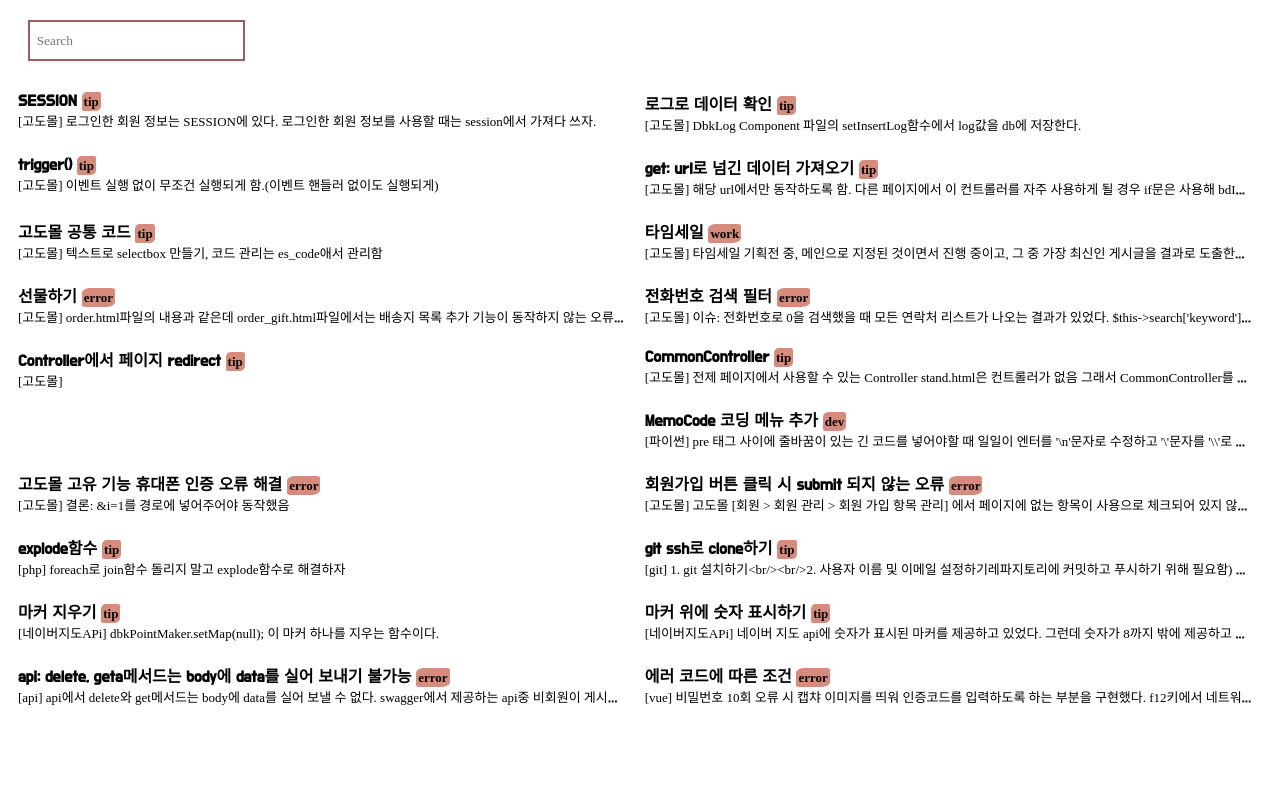
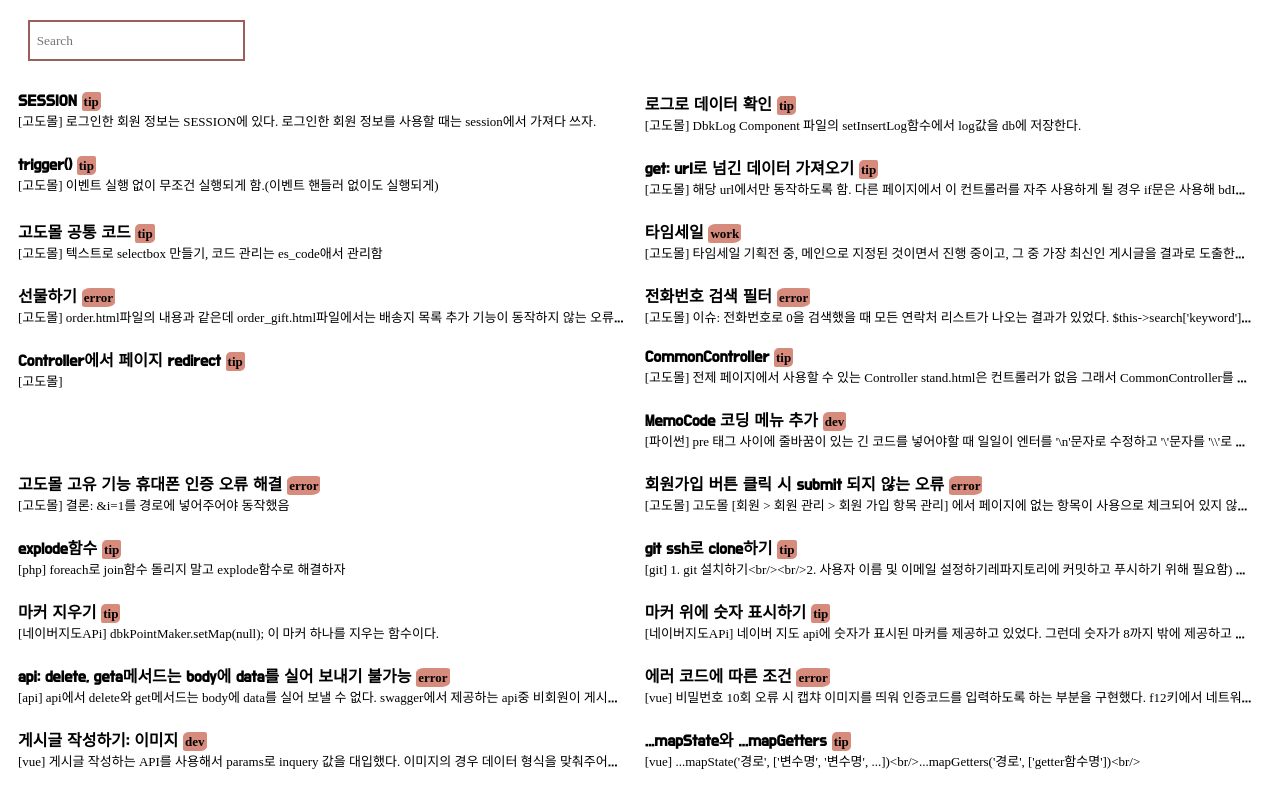
Before and after one commit to gitagita/tilyuna.github.io, a Vue app in the folder yunatil/: page / in a window 1280 px wide. Shown: the part 312-1101 px from the top of the page. Before the commit the page ends 1037 px from the top, so only its background shows below. Built offline with nearby package versions, Linux system fonts and the light colour scheme; a web font is replaced by a local one.

Commit message:
[Docs] til 내용 추가

```diff
--- a/yunatil/src/assets/data/board.js
+++ b/yunatil/src/assets/data/board.js
@@ -168,4 +168,22 @@ export default [{
     code: "<pre>this.$store.dispatch('board/editableBoardView', inquiry).then(() => {\n    this.user.password = ''\n    this.$emit('isCorrect', true)\n    this.close('close')\n}).catch((err) => {\n    const code = err.data.code\n    if (code === 'M0306') {\n    this.setDisplayPwd(false)\n    this.key = err.data.key\n    }\n})\n</pre>",
     content: "비밀번호 10회 오류 시 캡챠 이미지를 띄워 인증코드를 입력하도록 하는 부분을 구현했다. f12키에서 네트워크 부분에 에러의 CODE를 확인할 수 있는데 이 에러를 err.data.code로 가져올 수 있다. ",
     regDt: "2022.05.03"
+},
+{
+    id: 20,
+    type: "dev",
+    key:"vue",
+    title: "게시글 작성하기: 이미지",
+    code: "<pre>const inquiry = {\n        boardNo: this.boardNo,\n        articleTitle: this.articleTitle,\n        articleContent: this.articleContent,\n        password: this.password,\n        secreted: this.secreted,\n        boardCategoryNo: this.boardCategoryNo,\n        imageUrls: [],\n        images: this.images,\n        guestName: this.guestName,\n        tags: []\n      }\n      if (this.running) {\n        return\n      } else {\n        this.running = true\n      }\n      const dispatch = this.$store.dispatch\n      Promise.all(inquiry.images.map((image) => {\n        const data = new FormData()\n        data.append('file', image.file)\n        return dispatch('common/uploadImages', data)\n      })).then(ret => {\n        const urls = ret.map(res => 'http:' + res.data.imageUrl)\n        inquiry.imageUrls = urls\n        const img = ret.map(res => res.data.originName)\n        for (var i = 0; i < img.length; i++) {\n          inquiry.images[i] = {'originalFileName': img[i], 'uploadedFileName': urls[i]}\n        }\n        this.$store.dispatch('board/setBoardView', inquiry).then(() => {\n          alert('게시글이 작성되었습니다.')\n          this.running = false\n          this.close('')\n        }).catch((e) => {\n          this.running = false\n        })\n      })\n</pre>",
+    content: "게시글 작성하는 API를 사용해서 params로 inquery 값을 대입했다. 이미지의 경우 데이터 형식을 맞춰주어야했는데, 이때 map을 이용해 이미지 데이터들을 하나씩 가져와 가공했다.",
+    regDt: "2022.05.09"
+},
+{
+    id: 21,
+    type: "tip",
+    key:"vue",
+    title: "...mapState와 ...mapGetters",
+    code: "<pre>// js 파일\nmutations: {\n  BOARD_VIEW (state, view) {\n     state.view = view\n  }\n},\ngetters: {\n  getCaptchaUrl (state) {\n    return state.captchaImg\n  }\n}\n\n// vue파일\ncomputed: {\n   ...mapState('board', ['categories']),\n   ...mapGetters('authentication', ['isAvailableMember'])\n}\n</pre>",
+    content:  "...mapState('경로', ['변수명', '변수명', ...])<br/>...mapGetters('경로', ['getter함수명'])<br/>",
+    regDt: "2022.05.09"
 }];
```
